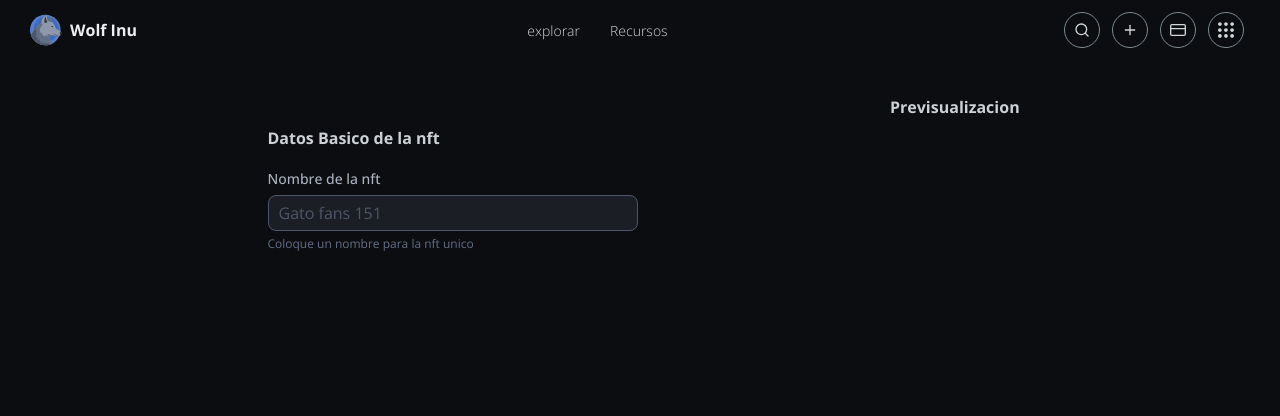
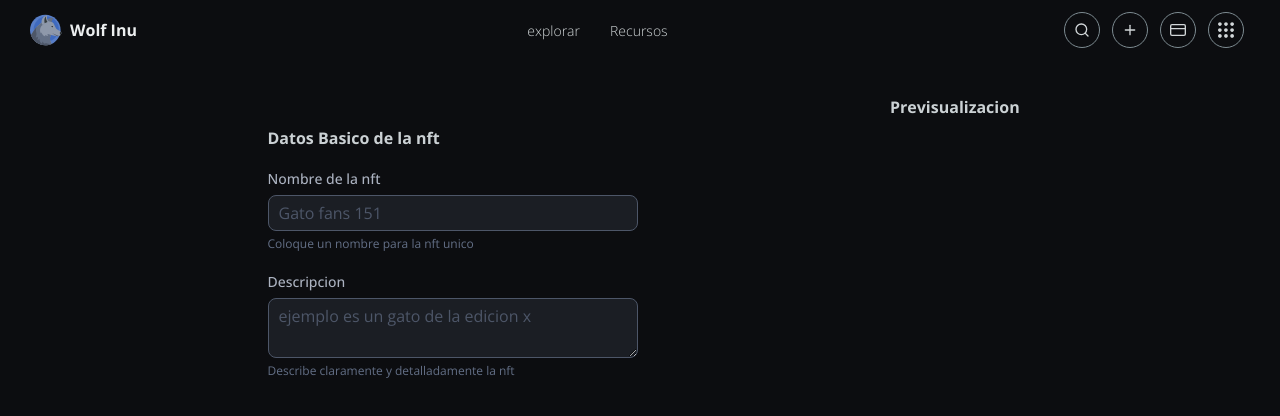
Before and after one commit to angeleesc/wolfy-marketplace-3.0-js, a React (Create React App) app: page /create-new-nft in a window 1280 px wide. Shown: the top 416 px of the page. Built offline with nearby package versions, Linux system fonts and the light colour scheme.

Commit message:
componentes de los imput

```diff
--- /dev/null
+++ b/src/components/form-controls/inputs/WTextAreaInput.jsx
@@ -0,0 +1,36 @@
+import React from "react";
+
+export default function WTextAreaInput({
+  id,
+  register,
+  textLabel,
+  info,
+  errorMessage,
+  warningMessage,
+  ...props
+}) {
+  return (
+    <div className="wolf-form-control">
+      {textLabel && (
+        <label className="wolft-form-control-label mb-[5px]" htmlFor={id}>
+          <span>{textLabel}</span>
+        </label>
+      )}
+
+      <textarea
+        id={id}
+        type="text"
+        className="wolf-form-control-text-input"
+        {...props}
+      ></textarea>
+
+      {info && <p className="wolf-form-control-info">{info}</p>}
+      {errorMessage && (
+        <p className="wolf-form-control-error">{errorMessage}</p>
+      )}
+      {warningMessage && (
+        <p className="wolf-form-control-warrnig">{warningMessage}</p>
+      )}
+    </div>
+  );
+}
--- a/src/template/pages/Mint/MintNftForm.jsx
+++ b/src/template/pages/Mint/MintNftForm.jsx
@@ -1,10 +1,11 @@
 import React from "react";
 import WTextFields from "../../../components/form-controls/inputs/WTextFields";
+import WTextAreaInput from "../../../components/form-controls/inputs/WTextAreaInput";
 
 export default function MintNftForm() {
   return (
     <form className="wolf-form">
-      <h3 className="my-4" >Datos Basico de la nft</h3>
+      <h3 className="my-4">Datos Basico de la nft</h3>
 
       <WTextFields
         id="nft-name"
@@ -14,6 +15,15 @@ export default function MintNftForm() {
         // warningMessage="advertencia este nomber no es original"
         placeholder="Gato fans 151"
       />
+
+      <div className="my-4">
+        <WTextAreaInput
+          id="nft-description"
+          textLabel="Descripcion"
+          placeholder="ejemplo es un gato de la edicion x"
+          info="Describe claramente y detalladamente la nft"
+        />
+      </div>
     </form>
   );
 }
```
